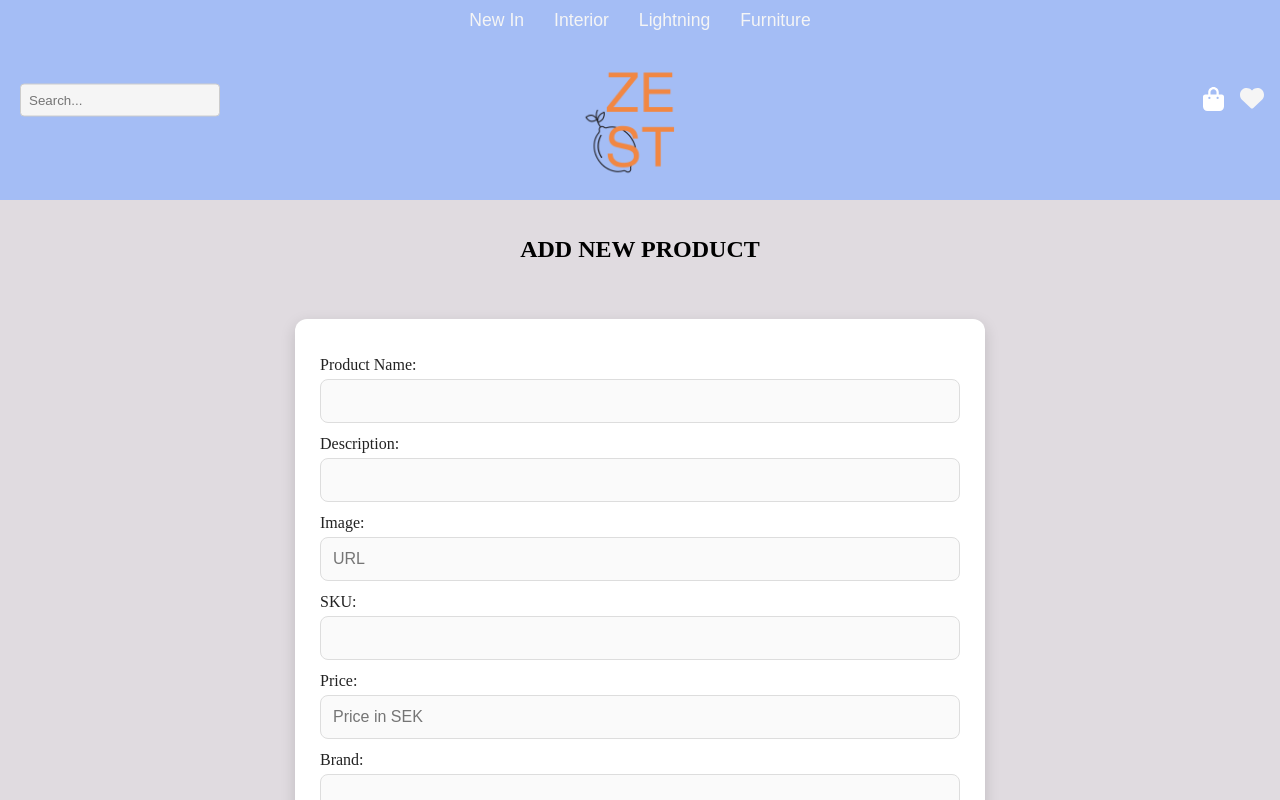
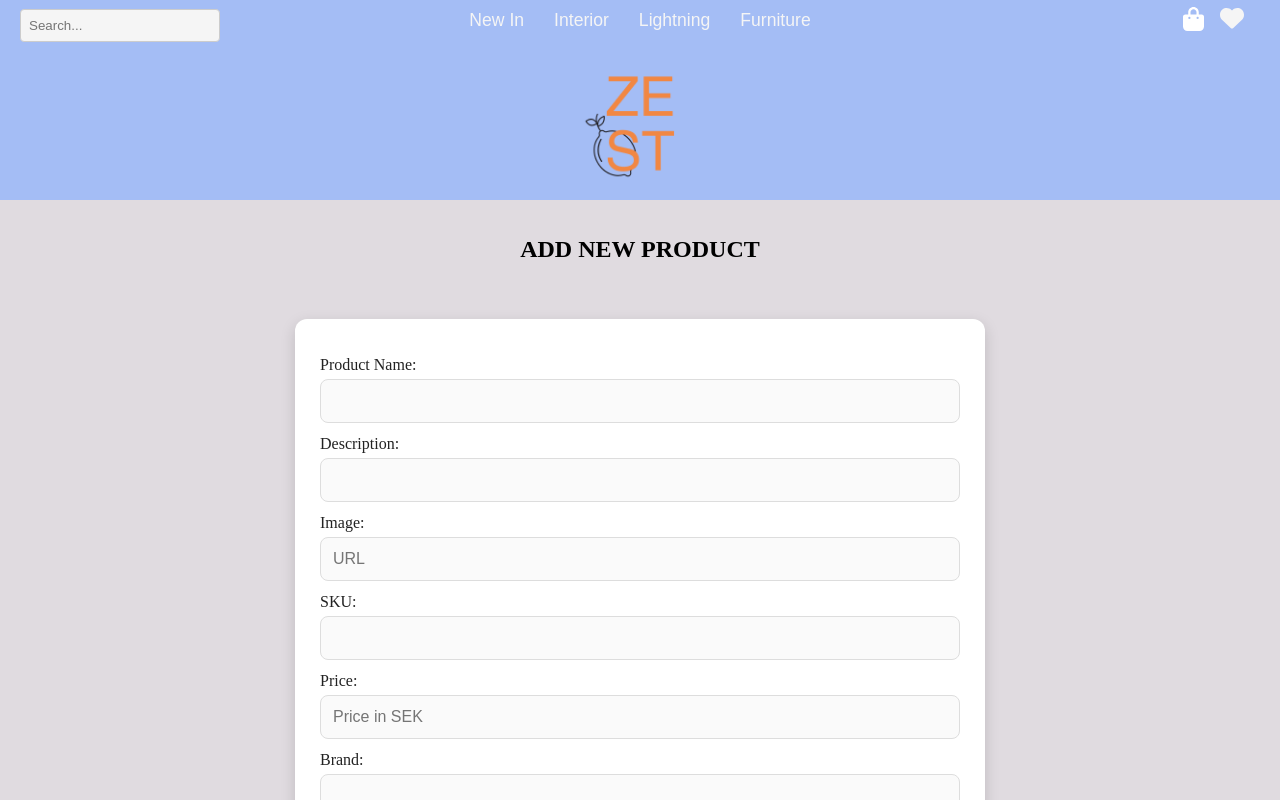
Before and after one commit to linneanarhi/zest, a React (Vite) app in the folder client/: page /admin/new in a window 1280 px wide. Shown: the top 800 px of the page. Built offline with nearby package versions, Linux system fonts and the light colour scheme; a web font is replaced by a local one.

Commit message:
header fix!!

```diff
--- a/client/src/components/Header/header.module.css
+++ b/client/src/components/Header/header.module.css
@@ -122,53 +122,66 @@
   .navbar {
     height: 200px;
     display: grid;
-    grid-template-columns: 1fr auto 1fr;
-    grid-template-rows: auto 1fr;
+    grid-template-columns: 1fr 2fr 1fr;
+    grid-template-rows: 40px auto;
     position: relative;
-    padding: 0;
+    padding: 0 20px;
+    background-color: #a4bdf5;
+    box-sizing: border-box;
   }
 
   .catagoryDesktop {
-    grid-column: 1 / -1;
-    grid-row: 1;
+    grid-column: 2;
     display: flex;
     justify-content: center;
-    gap: 40px;
     background-color: #a4bdf5;
-    padding: 10px 0;
+    grid-row: 1;
   }
 
   .desktopSearch {
     display: block;
-    position: absolute;
-    left: 20px;
-    top: 50%;
-    transform: translateY(-50%);
+    position: relative;
     width: 200px;
-    padding: 8px;
     background-color: whitesmoke;
+    grid-column: 1;
+    gap: 16px;
+    margin-top: -50px;
+  }
 
+  .headerIcon {
+    display: flex;
+    font-size: 1.5rem;
+    color: whitesmoke;
+    gap: 16px;
+    position: relative;
+    justify-self: flex-end;
+    grid-column: 3;
+    grid-row: 1;
+  }
+
+   .imageLogo {
+    grid-column: 1 / 4;
+    grid-row: 2;
+    display: flex;
+    justify-content: center;
+    align-items: center;
+    width: 120px;
+    height: auto;
+    margin-top: 10px;
   }
 
   .catagoryDesktop ul {
     display: flex;
     list-style: none;
     gap: 30px;
-    padding: 0;
-    margin: 0;
     color: whitesmoke;
     font-size: 1.1rem;
   }
 
-  .imageLogo {
-    display: flex;
-    justify-content: center;
-    align-items: center;
-    grid-row: 2;
-  }
 
   .logo {
-    width: 120px;
+    width: 100%;
+    max-width: 120px;
     height: auto;
   }
 }
```
